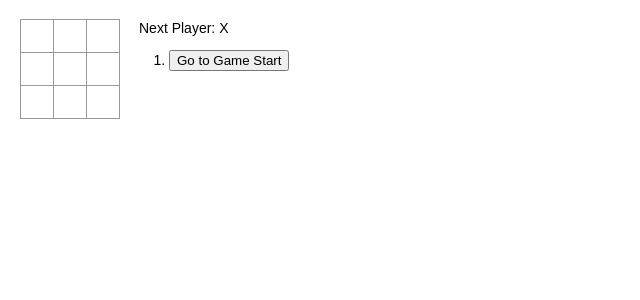
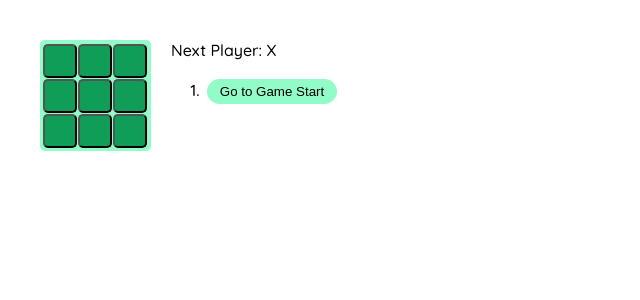
Before and after one commit to Samyc2002/Tic-Tac-Toe, a React (Create React App) app in the folder tic-tac-toe/: page / in a window 1280 px wide. Shown: the top 300 px of the page, without its empty margins (0-640 px from the left). Built offline with nearby package versions, Linux system fonts and the light colour scheme.

Commit message:
tweaked some designs

```diff
--- a/tic-tac-toe/public/index.html
+++ b/tic-tac-toe/public/index.html
@@ -24,6 +24,8 @@
       work correctly both with client-side routing and a non-root public URL.
       Learn how to configure a non-root public URL by running `npm run build`.
     -->
+    <link rel="preconnect" href="https://fonts.gstatic.com">
+    <link href="https://fonts.googleapis.com/css2?family=Quicksand:wght@300;400;500;600;700&display=swap" rel="stylesheet">
     <title>Tic-Tac-Toe</title>
   </head>
   <body>
--- a/tic-tac-toe/src/index.css
+++ b/tic-tac-toe/src/index.css
@@ -1,10 +1,32 @@
 body {
-    font: 14px "Century Gothic", Futura, sans-serif;
-    margin: 20px;
+    font-family: 'Quicksand', sans-serif;
+    font-weight: 500;
+    margin: 40px;
   }
 
   ol, ul {
     padding-left: 30px;
+  }
+
+  .list-item {
+    margin: 3px;
+  }
+
+  .bt {
+    background-color: #91fcc8;
+    opacity: 1;
+    border: 0px;
+    border-radius: 15px;
+    padding: 2px;
+    width: 130px;
+    height: 25px;
+    margin: 3px;
+  }
+
+  .board {
+    background-color: #91fcc8;
+    border-radius: 5px;
+    padding: 3px;
   }
 
   .board-row:after {
@@ -18,16 +40,16 @@ body {
   }
 
   .square {
-    background: #fff;
-    border: 1px solid #999;
+    background: #0F9D58;
+    border-radius: 5px;
     float: left;
     font-size: 24px;
-    font-weight: bold;
+    font-weight: 500;
     line-height: 34px;
     height: 34px;
-    margin-right: -1px;
-    margin-top: -1px;
-    padding: 0;
+    margin-right: 1px;
+    margin-top: 1px;
+    padding: 2px;
     text-align: center;
     width: 34px;
   }
--- a/tic-tac-toe/src/index.jsx
+++ b/tic-tac-toe/src/index.jsx
@@ -24,7 +24,7 @@ function Square(props) {
 
     render() {
       return (
-        <div>
+        <div className="board">
           <div className="board-row">
             {this.renderSquare(0)}
             {this.renderSquare(1)}
@@ -89,8 +89,8 @@ function Square(props) {
       const moves = history.map((step,move) => {
         const desc = move ? 'Go to move #' + move : "Go to Game Start";
         return (
-          <li key={move}>
-            <button onClick={() => this.jumpTo(move)}>{desc}</button>
+          <li className="list-item" key={move}>
+            <button className="bt" onClick={() => this.jumpTo(move)}>{desc}</button>
           </li>
         )
       });
@@ -112,7 +112,7 @@ function Square(props) {
           </div>
           <div className="game-info">
             <div>{status}</div>
-            <ol>{moves}</ol>
+            <ol className="buttons">{moves}</ol>
           </div>
         </div>
       );
```
